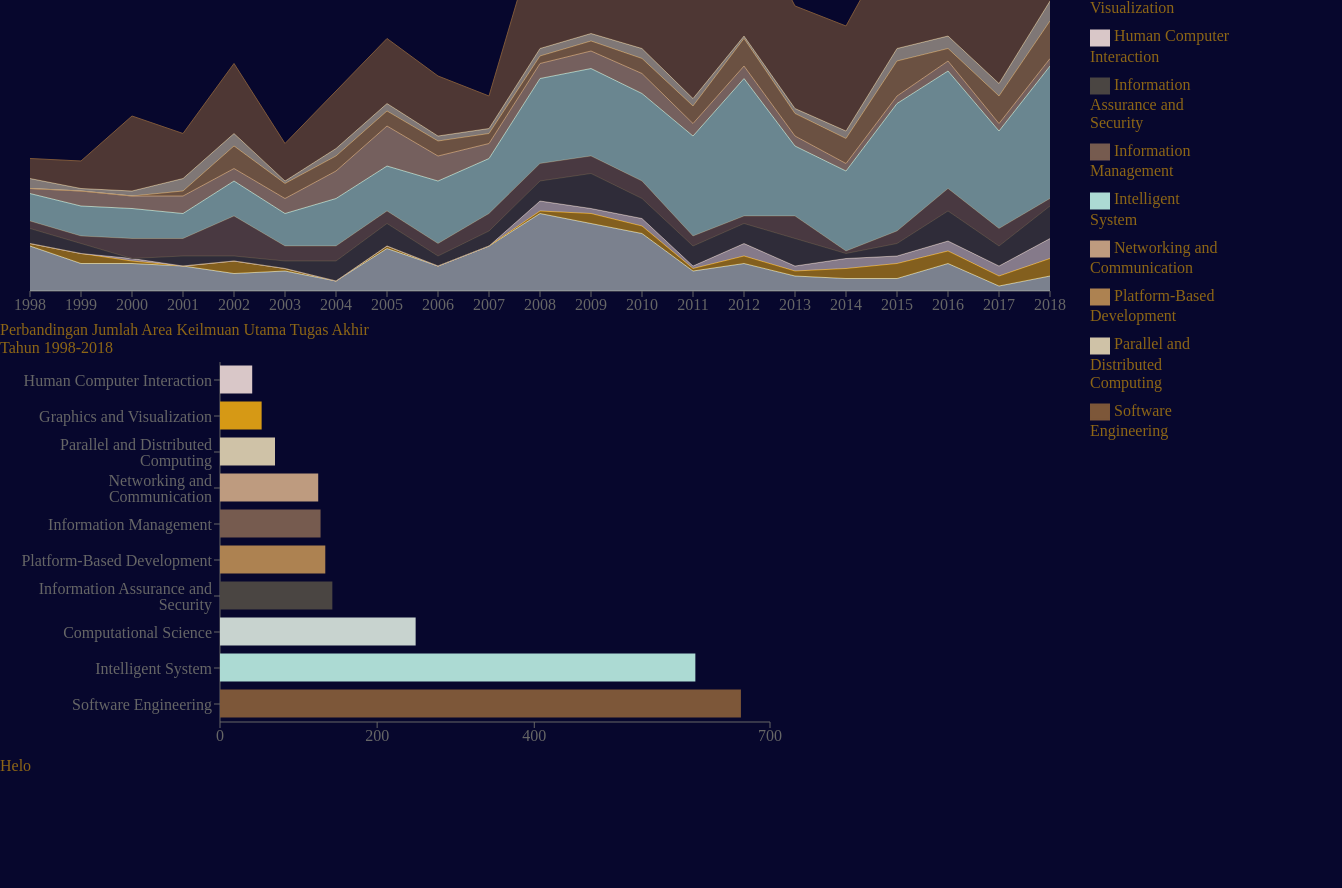
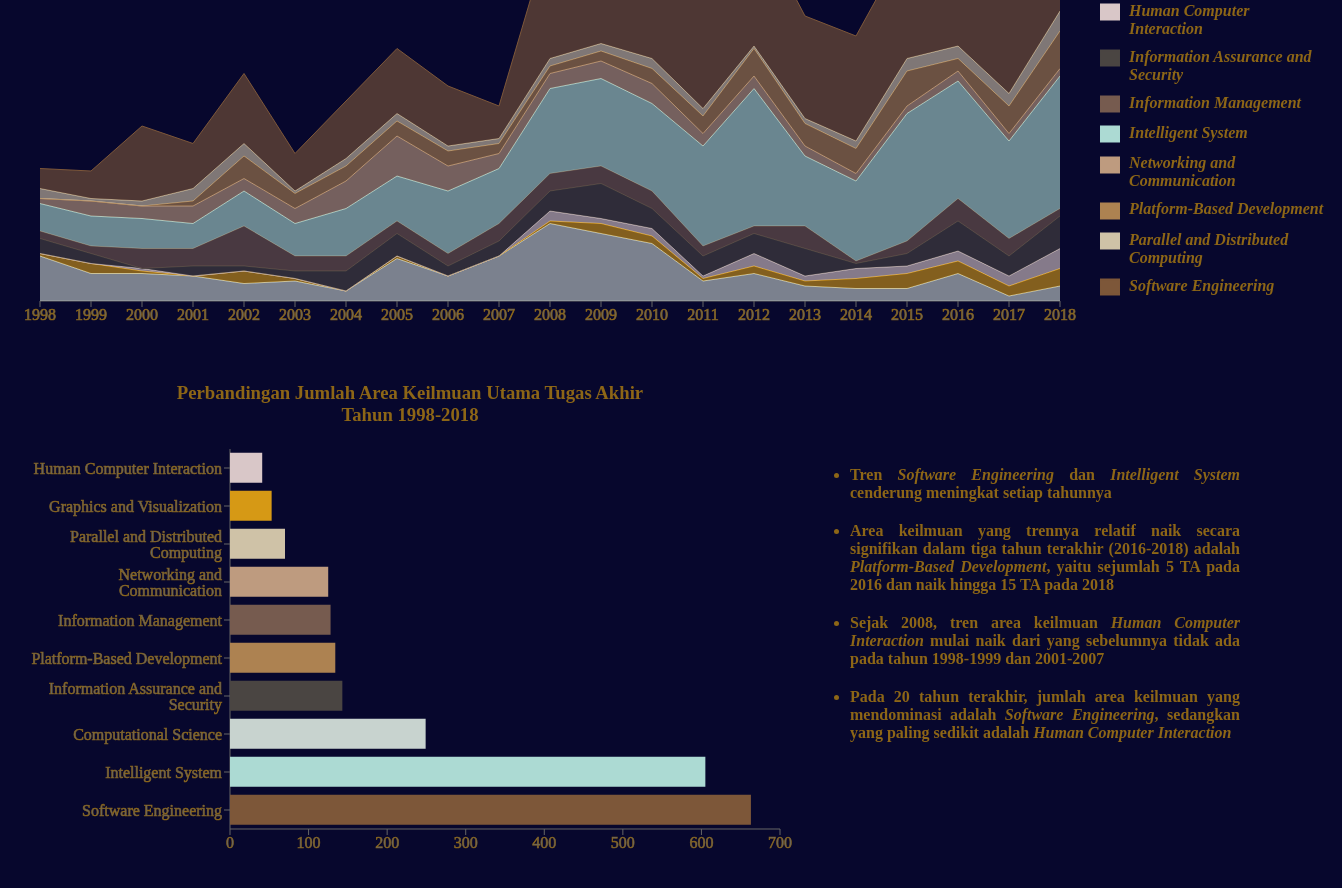
Before and after one commit to vigorakbar/if-topic-viz, a React (Create React App) app: page / in a window 1280 px wide. Shown: the part 280-1168 px from the top of the page, 1342 px wide, since content can reach past the window. Before the commit the page ends 1055 px from the top, so only its background shows below. Built offline with nearby package versions, Linux system fonts and the light colour scheme.

Commit message:
update styling

```diff
--- a/src/App.js
+++ b/src/App.js
@@ -7,10 +7,15 @@ import DetailText from 'components/DetailText';
 import Styled from 'styled-components';
 
 const Container = Styled.div`
-
+  margin: 30px 10px;
 `;
 
 const SubContent = Styled.div`
+  margin-top: 32px;
+  display: flex;
+`;
+
+const SubContentWrapper = Styled.div`
 
 `;
 
@@ -21,10 +26,10 @@ class App extends React.PureComponent {
         <Title />
         <StackedAreaChart />
         <SubContent>
-          <div>
+          <SubContentWrapper>
             <Subtitle />
             <BarChart />
-          </div>
+          </SubContentWrapper>
           <DetailText />
         </SubContent>
       </Container>
--- a/src/components/BarChart/index.js
+++ b/src/components/BarChart/index.js
@@ -12,14 +12,14 @@ const totalData = total.sort((a,b) => {
 const SimpleBarChart = () => (
   <BarChart
     width={800}
-    height={400}
+    height={420}
     data={total}
     margin={{top: 5, right: 30, left: 20, bottom: 5}}
     layout="vertical"
   >
     {/* <CartesianGrid strokeDasharray="3 3"/> */}
-    <XAxis type="number" domain={[0, 700]}/>
-    <YAxis dataKey="name" type="category" width={200}/>
+    <XAxis type="number" domain={[0,700]} tickCount={8} tick={{stroke:"rgb(141,102,22)", strokeWidth: 0.6}} />
+    <YAxis dataKey="name" type="category" width={200} tick={{stroke:"rgb(141,102,22)", strokeWidth: 0.6}}/>
     <Tooltip/>
     <Bar dataKey="value" fill="#8884d8">
       {totalData.map((data) => {
--- a/src/components/DetailText/index.js
+++ b/src/components/DetailText/index.js
@@ -1,8 +1,30 @@
 import React from 'react';
 import Styled from 'styled-components';
 
+const Wrapper = Styled.div`
+  font-weight: 600;
+  margin-right: 30px;
+  display: flex;
+  align-items: center;
+
+  ul {
+    text-align: justify;
+  }
+
+  li {
+    margin-bottom: 20px;
+  }
+`;
+
 const DetailText = () => (
-  <div>Helo</div>
+  <Wrapper>
+    <ul>
+      <li>Tren <i>Software Engineering</i> dan <i>Intelligent System</i> cenderung meningkat setiap tahunnya</li>
+      <li>Area keilmuan yang trennya relatif naik secara signifikan dalam tiga tahun terakhir (2016-2018) adalah <i>Platform-Based Development</i>, yaitu sejumlah 5 TA pada 2016 dan naik hingga 15 TA pada 2018</li>
+      <li>Sejak 2008, tren area keilmuan <i>Human Computer Interaction</i> mulai naik dari yang sebelumnya tidak ada pada tahun 1998-1999 dan 2001-2007</li>
+      <li>Pada 20 tahun terakhir, jumlah area keilmuan yang mendominasi adalah <i>Software Engineering</i>, sedangkan yang paling sedikit adalah <i>Human Computer Interaction</i></li>
+    </ul>
+  </Wrapper>
 );
 
 export default DetailText;
--- a/src/components/StackedAreaChart/index.js
+++ b/src/components/StackedAreaChart/index.js
@@ -14,15 +14,16 @@ var isFirefox = typeof InstallTrigger !== 'undefined';
 const StyledLegend = Styled.ul`
   position: absolute;
   left: ${WIDTH-40}px;
-  width: calc(100vw - ${WIDTH}px - 25px);
+  min-width: 242px;
   top: -90px;
   padding: 0px;
-  margin: 0px;w
+  margin: 0px;
+  font-weight: 600;
 `;
 
 const StackedAreaChart = () => {
   const [filter, setFilter] = useState(['cs', 'gv', 'hci', 'ias', 'im', 'is', 'nc', 'pbd', 'pdc', 'sw'])
-  console.log(filter)
+
   return (
     <AreaChart
       data={main}
@@ -30,8 +31,7 @@ const StackedAreaChart = () => {
       height={HEIGHT}
       margin={{top: 50, right: 50, left: 30, bottom: 0}}
     >
-      {/* <CartesianGrid strokeDasharray="3 3"/> */}
-      <XAxis dataKey="name"/>
+      <XAxis dataKey="name" tick={{stroke:"rgb(141,102,22)", strokeWidth: 0.7}} />
       <Tooltip itemSorter={() => isFirefox ? 1 : -1}/>
       <Legend verticalAlign="middle" height={120} content={() => renderLegend({filter, setFilter})}/>
       { filter.includes("cs") &&
@@ -178,10 +178,14 @@ const renderLegend = (props) => {
             style={{ display: 'inline-block', marginRight: '15px', marginBottom: '10px', cursor: 'pointer' }}
             onClick={() => onSetFilter(entry.dataKey, filter, setFilter)}
           >
-            <LegendBullet entry={entry} filter={filter} />
-            <span className="recharts-legend-item-text">
-              {entry.value}
-            </span>
+            <div style={{display: 'flex'}}>
+              <div className="legend-wrapper">
+                <LegendBullet entry={entry} filter={filter}/>
+              </div>
+              <div className="recharts-legend-item-text" style={{marginLeft: '5px'}}>
+                <i>{entry.value}</i>
+              </div>
+            </div>
           </li>
         ))
       }
--- a/src/components/Subtitle/index.js
+++ b/src/components/Subtitle/index.js
@@ -1,11 +1,15 @@
 import React from 'react';
 import Styled from 'styled-components';
 
+const Wrapper = Styled.h3`
+  text-align: center;
+`;
+
 const Subtitle = () => (
-  <div>
+  <Wrapper>
     Perbandingan Jumlah Area Keilmuan Utama Tugas Akhir<br/>
     Tahun 1998-2018
-  </div>
+  </Wrapper>
 );
 
 export default Subtitle;
```
